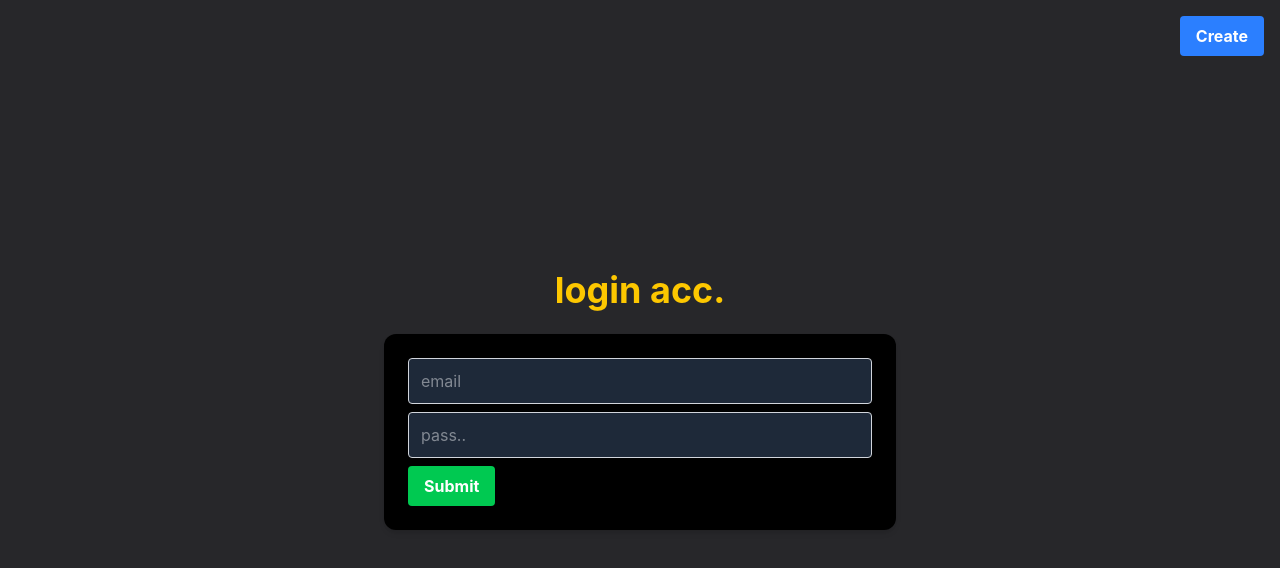
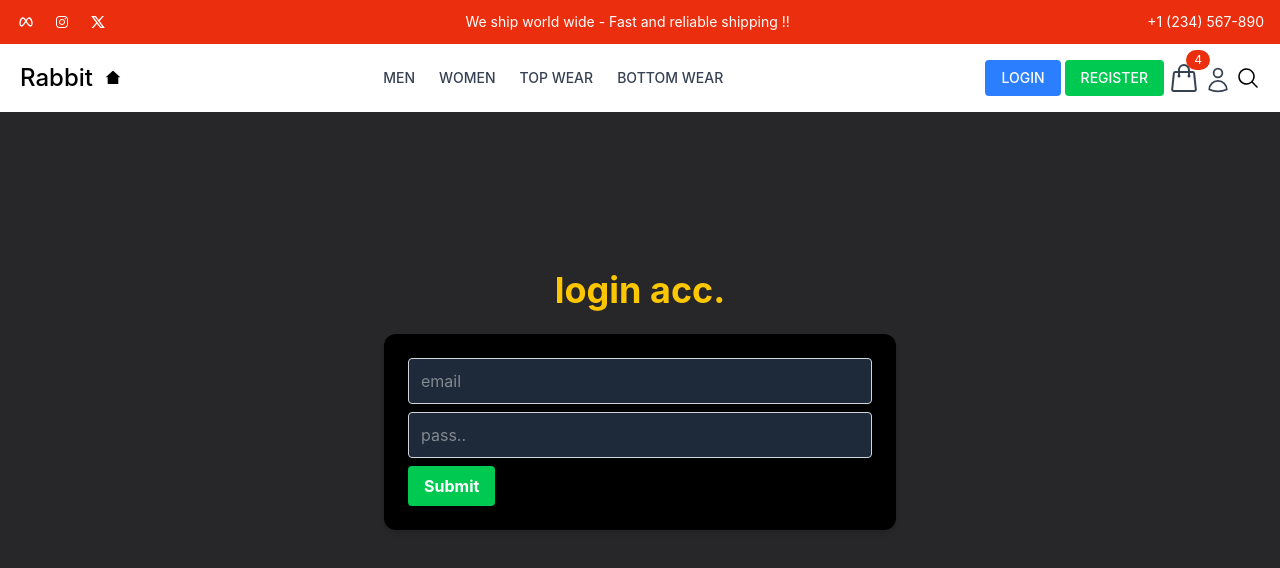
Before and after one commit to singhpraveen77/e-commerce-website, a React (Vite) app in the folder frontend/mern/: page /login in a window 1280 px wide. Shown: the top 568 px of the page. Built offline with nearby package versions, Linux system fonts and the light colour scheme.

Commit message:
routing done at home page

```diff
--- a/frontend/mern/src/App.jsx
+++ b/frontend/mern/src/App.jsx
@@ -21,10 +21,10 @@ function App() {
   return (
     <>
     <BrowserRouter>
+      <Header />
     <Routes>
       <Route path='/' element={
         <>
-          <Header />
           <Hero />
           <Page2_layout />
           <Page3_layout />
--- a/frontend/mern/src/components/common/Navbar.jsx
+++ b/frontend/mern/src/components/common/Navbar.jsx
@@ -1,24 +1,32 @@
 import React from 'react'
 import { HiOutlineUser, HiOutlineShoppingBag, HiOutlineBars3BottomRight, HiMiniXMark } from 'react-icons/hi2'
-import { Link } from 'react-router-dom'
+import { Link, Navigate } from 'react-router-dom'
 import Search from './Search'
 import { useDispatch, useSelector } from 'react-redux'
 import { toggleCartDrawer } from '../../redux/cartSlice'
 import { Cart_drawer } from '../layouts/Cart_drawer'
+import { RiHome2Fill } from "react-icons/ri";
+import { useNavigate } from 'react-router-dom'
 
 const Navbar = () => {
     const dispatch = useDispatch();
     const isOpen = useSelector(state => state.cart.isOpen);
+    const navigate=useNavigate();
     const handleCartToggle = () => {
         dispatch(toggleCartDrawer());
+    }
+    function handlehome(){
+        navigate("/");
     }
 
     return (
         <nav className='w-full flex items-center justify-between py-4 px-5 bg-white'>
-            <div className='flex-none text-left'>
-                <Link to="/" className="text-2xl font-medium">
+            <div className='flex-none  text-left  flex items-center'>
+                <Link to="/" className="text-2xl font-medium ">
                     Rabbit
                 </Link>
+                <RiHome2Fill className='ml-3'
+                onClick={handlehome} />
             </div>
             <div className='hidden md:flex flex-1 justify-center space-x-6'>
                 <Link to="#" className="text-gray-700 hover:text-black text-sm font-medium uppercase">
--- a/frontend/mern/src/components/layouts/Hero.jsx
+++ b/frontend/mern/src/components/layouts/Hero.jsx
@@ -1,5 +1,6 @@
 import React from 'react'
 import image from '../../assets/rabbit-hero.webp'
+
 
 const Hero = () => {
   return (
@@ -7,6 +8,8 @@ const Hero = () => {
         <h1 className="font-bold text-9xl ">
           VACATION <br /> READY
         </h1>
+
+
         <p className="text-sm mt-2">explore our vacation ready outfits with fast world wide shopping</p>
         <button className='mt-4 bg-red-500 text-black font-bold py-2 px-4 rounded'>sign-up</button>
     </div>
--- a/frontend/mern/src/components/layouts/Login.jsx
+++ b/frontend/mern/src/components/layouts/Login.jsx
@@ -34,8 +34,8 @@ function Login() {
 
             <input type="submit" className="bg-green-500 hover:bg-green-900 text-white font-bold py-2 px-4 rounded focus:outline-none focus:shadow-outline" />
         </form>
-        <a href="/" className="fixed top-4 right-4 bg-blue-500 hover:bg-green-700 text-white font-bold py-2 px-4 rounded">
-            Create
+        <a href="/register" className="fixed top-4 right-4 bg-blue-500 hover:bg-green-700 text-white font-bold py-2 px-4 rounded">
+            register
         </a>
     </div>
   )
```
